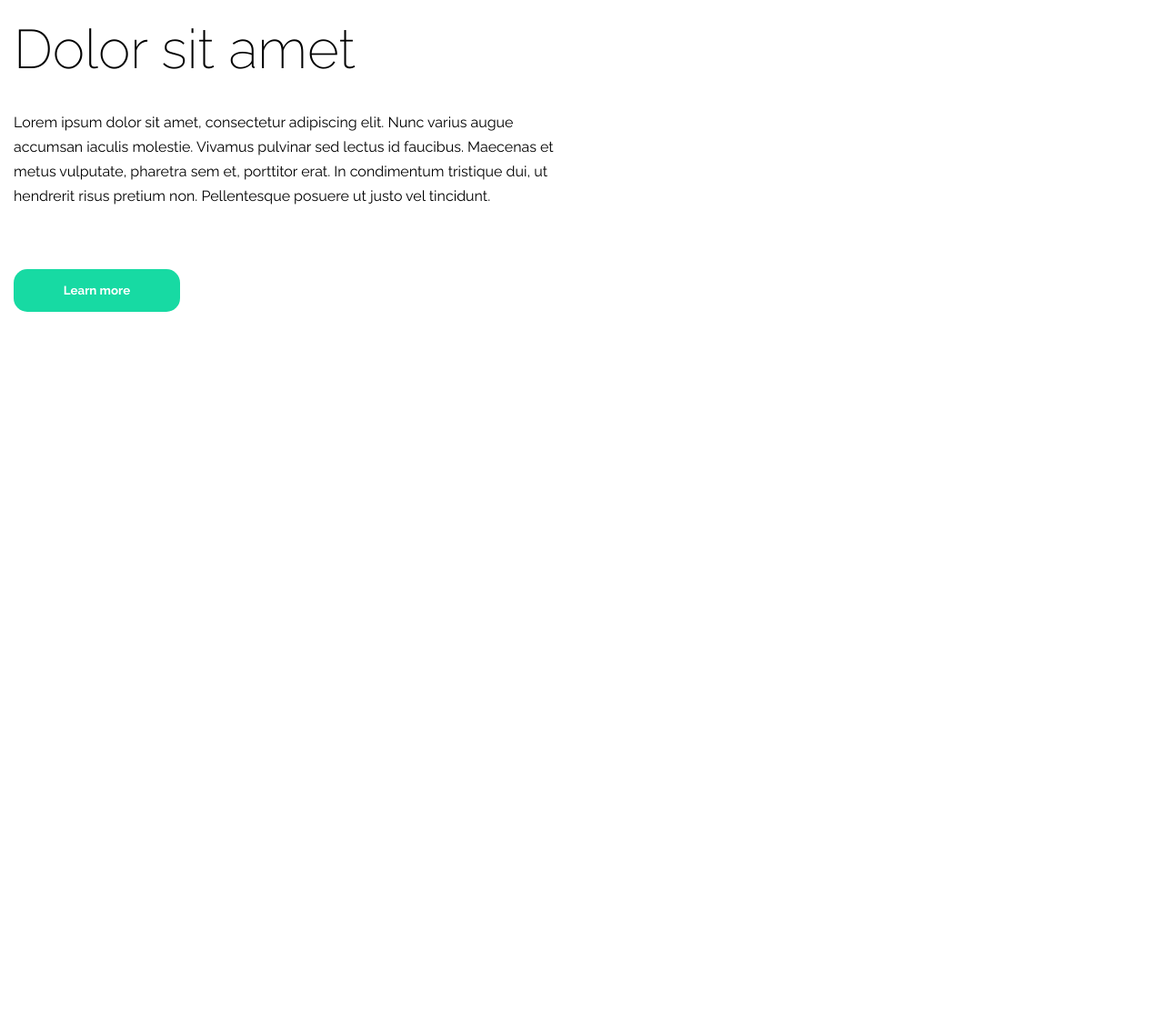
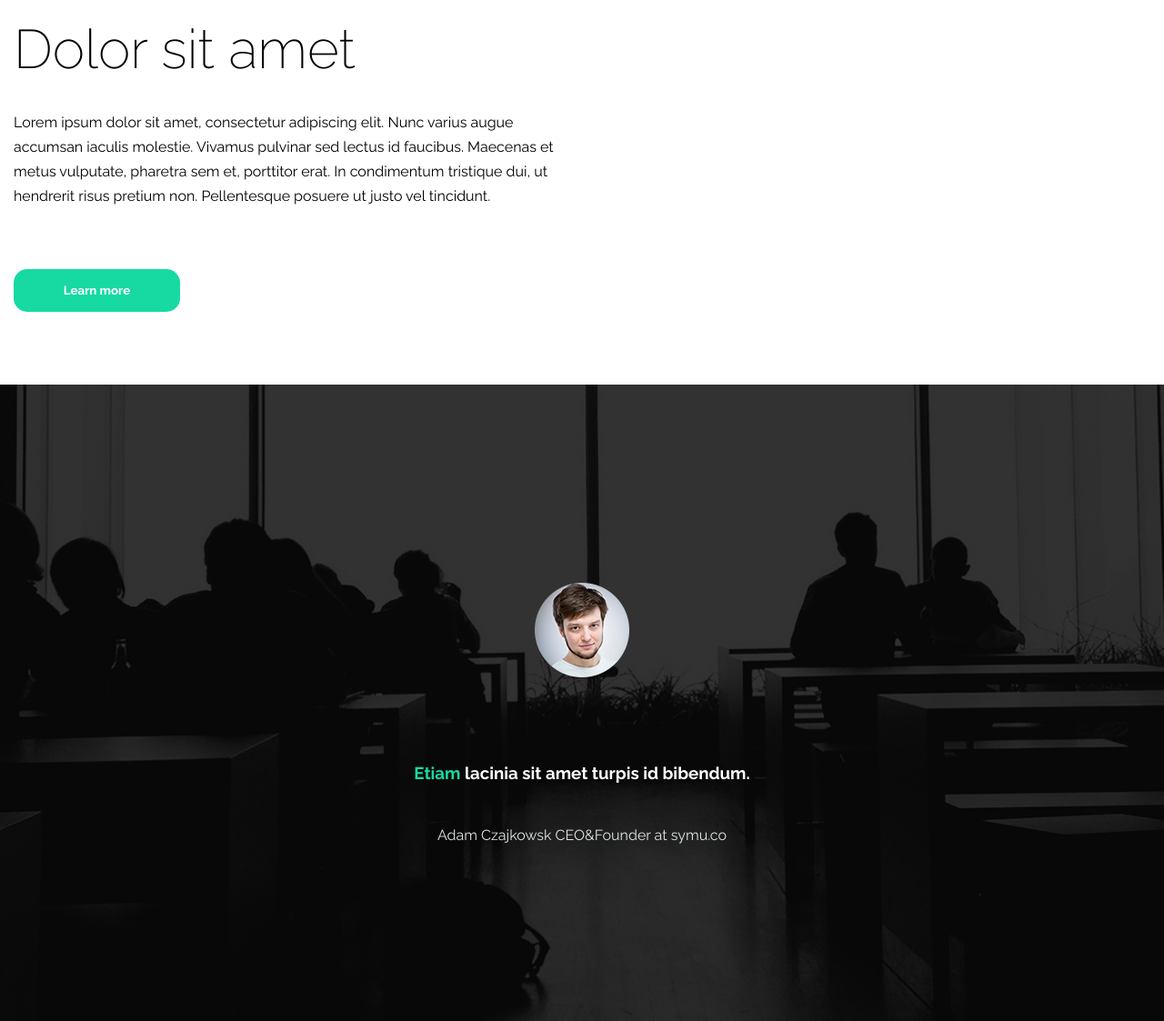
Before and after one commit to bartkozlo/zad-PDA, a website: page index.html in a window 1280 px wide. Shown: the part 2288-3411 px from the top of the page at 91% size. Before the commit the page ends 2711 px from the top, so only its background shows below. Drawn offline with Linux system fonts and the light colour scheme.

Commit message:
Add section opinions

```diff
--- a/index.html
+++ b/index.html
@@ -104,5 +104,12 @@
 			</div>
 		</div>
 	</section>
+	<section class="opinions">
+		<div class="container">
+			<img src="/images/Photo Adam Czajkowski.png" alt="man's face">
+			<h3><span>Etiam</span> lacinia sit amet turpis id bibendum.</h3>
+			<p>Adam Czajkowsk CEO&Founder at symu.co</p>
+		</div>
+	</section>
 </body>
 </html>
--- a/sass/style.scss
+++ b/sass/style.scss
@@ -139,7 +139,7 @@ button {
 
 /* About us */
 
-.btn-2, {
+.btn-2 {
 	position: absolute;
 	text-align: center;
 	top: 130%;
@@ -223,3 +223,35 @@ button {
 		margin-top: 50px;
 	}
 }
+
+/* Opinions */
+
+.opinions {
+	background-image: url('/images/Class.png');
+	background-size: cover;
+	background-position: center;
+	height: 700px;
+	text-align: center;
+	.container {
+		position: relative;
+		img, h3, p {
+			position: absolute;
+			left: 50%;
+			transform: translate(-50%,-50%);
+		}
+		img {
+		top: 190px;
+		}
+		h3 {
+		top: 330px;
+		color: $color-light;
+			span {
+				color: $color-main;
+			}
+		}
+		p {
+		top: 400px;
+		color: $color-gray;
+		}
+	}
+}
```
Also changed, not shown: css/style.css, images/Photo Adam Czajkowski.png (added), 1 other file.
